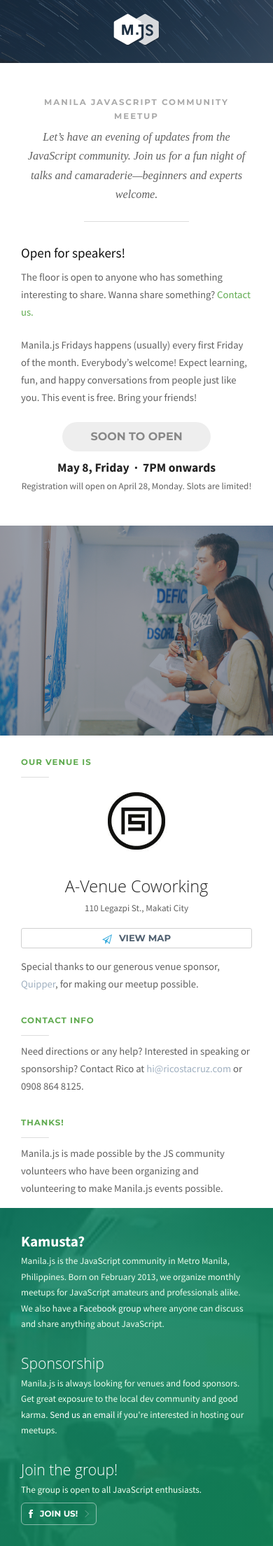
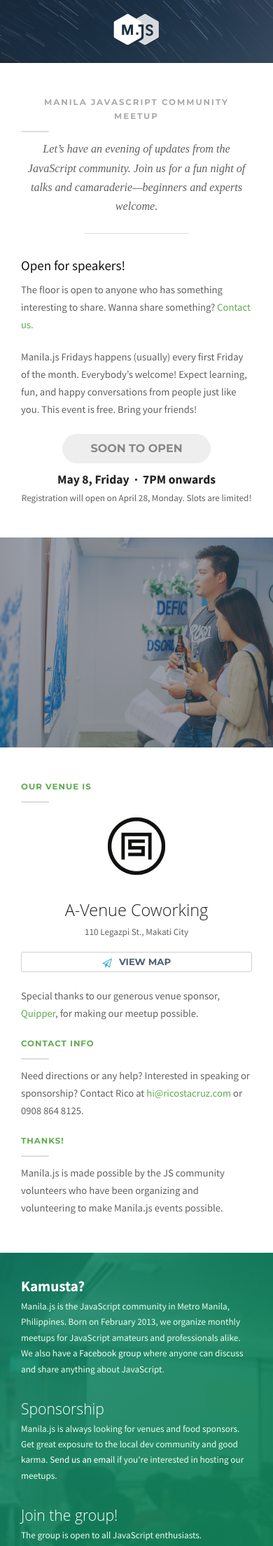
Before and after one commit to manilajs/manilajs.com, a Jekyll site: the page built from index.html, in a window 390 px wide. Shown: the top 2209 px of the page at 70% size. Built offline with Jekyll 4.4.1, drawn with Linux system fonts in a browser that asks for light colours; nearby versions of some CDN libraries; some web fonts are replaced.

Commit message:
Markdownify the venue stuff

```diff
--- /dev/null
+++ b/_includes/location-box-tbd.html
@@ -0,0 +1,4 @@
+<div class='location-box'>
+<h4 class='title'>TBD</h4>
+<div class='icon -placeholder'></div>
+</div>
--- /dev/null
+++ b/_includes/location-box.html
@@ -0,0 +1,14 @@
+<div class='location-box'>
+  {% if include.venue.icon %}
+    <div class='icon -logo'>
+      <img src='{{ include.venue.icon }}' alt='{{ include.venue.name }}'>
+    </div>
+  {% else %}
+    <div class='icon -placeholder'></div>
+  {% endif %}
+  <h4 class='title'>
+    <a href='{{ include.venue.url }}'>{{ include.venue.name }}</a>
+  </h4>
+  <p class='address'>{{ include.venue.address }}</p>
+  <a href='{{ include.venue.map }}' class='map' target='_blank'>View map</a>
+</div>
--- /dev/null
+++ b/_includes/s-venue.md
@@ -0,0 +1,17 @@
+#### Our venue is
+
+{% if page.venue %}
+{% include location-box.html venue=page.venue %}{% else %}
+{% include location-box-tbd.html %}{% endif %}
+
+Special thanks to our generous venue sponsor, [Quipper](http://quipper.com),
+for making our meetup possible.
+
+#### Contact info
+
+Need directions or any help? Interested in speaking or sponsorship? Contact
+Rico at [hi@ricostacruz.com](mailto:hi@ricostacruz.com) or 0908 864 8125.
+
+#### Thanks!
+
+Manila.js is made possible by the JS community volunteers who have been organizing and volunteering to make Manila.js events possible.
--- a/_includes/section-venue.html
+++ /dev/null
@@ -1,92 +0,0 @@
-<section class='section-venue'>
-
-  <!-- Venue -->
-  {% if page.venue %}
-    <section class='section content-article venue' id="venue">
-      <div class="in">
-        <h3>Our venue is</h3>
-        <div class='location-box'>
-          {% if page.venue.icon %}
-            <div class='icon -logo'>
-              <img src='{{ page.venue.icon }}' alt='{{ page.venue.name }}'>
-            </div>
-          {% else %}
-            <div class='icon -placeholder'></div>
-          {% endif %}
-          <h4>
-            <a href='{{ page.venue.url }}'>{{ page.venue.name }}</a>
-          </h4>
-          <p class='address'>{{ page.venue.address }}</p>
-          <a href='{{ page.venue.map }}' class='map' target='_blank'>View map</a>
-        </div>
-        <p>
-          {{ page.venue.description }}
-        </p>
-      </div>
-    </section>
-
-  <!-- Venue TBD -->
-  {% else %}
-
-    <section class='section content-article venue' id="venue">
-      <div class="in">
-        <h3>Venue TBD</h3>
-        <div class='location-box'>
-          <div class='icon -placeholder'></div>
-        </div>
-        <p>
-          We are still looking for a venue for this meetup. Interested to
-          hold a Manila.js meetup in your office? Drop us a note!
-        </p>
-      </div>
-    </section>
-
-  {% endif %}
-
-  {% if page.drinkup %}
-    <section class='section content-article' id="drinkup">
-      <div class="in">
-        <h3>After-drinkup</h3>
-        <div class='location-box -afterparty'>
-          {% if page.drinkup.icon %}
-            <div class='icon -logo -smaller'><img src='{{ page.drinkup.icon }}' alt='{{ page.drinkup.name }}'></div>
-          {% else %}
-            <div class='icon -beerplaceholder'></div>
-          {% endif %}
-          {% if page.drinkup.url %}
-            <h4><a href="{{ page.drinkup.url }}">{{ page.drinkup.name }}</a></h4>
-          {% else %}
-            <h4>{{ page.drinkup.name }}</h4>
-          {% endif %}
-          <p class='address'>{{ page.drinkup.location }}</p>
-          <a href='{{ page.drinkup.map }}' class='map' target='_blank'>View map</a>
-        </div>
-        <p>Join us for drinks at {{ page.drinkup.name }}
-        after the event! {{ page.drinkup.name }} is located
-        at {{ page.drinkup.location }}, just a few paces away from the venue
-        and serves {{ page.drinkup.serves }}.</p>
-      </div>
-    </section>
-  {% endif %}
-
-  <section class='section content-article'>
-    <div class="in">
-      <h3>Contact info</h3>
-      <p>
-        Need directions or any help? Interested in speaking or sponsorship? Contact
-        Rico at <a href='mailto:{{ site.contact.email }}'>{{ site.contact.email }}</a> or <b>0908 864 8125</b>.
-      </p>
-    </div>
-  </section>
-
-  <section class='section content-article'>
-    <div class="in">
-      <h3>Thanks!</h3>
-      <p>
-        Manila.js is made possible by the JS community volunteers who have been
-        organizing and volunteering to make Manila.js events possible.
-      </p>
-    </div>
-  </section>
-
-</section>
--- a/_layouts/event.html
+++ b/_layouts/event.html
@@ -21,7 +21,15 @@
 </section>
 
 {% include section-venue-image.html %}
-{% include section-venue.html %}
+
+<section class='section'>
+  <div class='in formatted-content'>
+{% capture mkdn %}
+{% include s-venue.md %}
+{% endcapture %}{{ mkdn | markdownify }}
+  </div>
+</section>
+
 {% include section-about-us.html %}
 {% include section-signup.html %}
 
--- a/_sass/components/content-article.scss
+++ b/_sass/components/content-article.scss
@@ -42,27 +42,6 @@
     border-radius: 2px;
   }
 
-  h4,
-  h4 a,
-  h4 a:visited {
-    font-weight: 300;
-    font-family: open sans, sans-serif;
-    color: #222;
-  }
-
-  h4 {
-    font-size: 1.6em;
-  }
-
-  a:visited,
-  a {
-    color: #a0b0c0;
-  }
-
-  a:hover {
-    color: #506070;
-  }
-
   p + p {
     margin-top: 20px;
   }
--- a/_sass/components/formatted-content.scss
+++ b/_sass/components/formatted-content.scss
@@ -21,6 +21,33 @@
 
   > h3 + p {
     margin-top: -1.5em;
+  }
+
+  > h4 {
+    text-transform: uppercase;
+    font-weight: bold;
+    font-size: 0.8em;
+    letter-spacing: 1px;
+    font-family: montserrat, sans-serif;
+    color: $green;
+
+    @media (min-width: 769px) {
+      margin-top: 3.5em;
+    }
+
+    + p {
+      margin-top: -0.5em;
+    }
+  }
+
+  > h4:after {
+    display: block;
+    content: '';
+    width: 40px;
+    height: 2px;
+    background: #ddd;
+    margin: 10px 0;
+    border-radius: 2px;
   }
 
   > hr {
--- a/_sass/components/location-box.scss
+++ b/_sass/components/location-box.scss
@@ -3,13 +3,18 @@
  * could be a drinkup (.-afterparty)
  */
 
-.location-box {
+.all .location-box {
   & {
-    margin: 0 0 1em 0;
+    margin: -0.5em 0 1em 0;
   }
 
   &:last-child {
     margin-bottom: 0;
+  }
+
+  h4, p {
+    margin: 0;
+    padding: 0;
   }
 
   .address {
@@ -53,7 +58,7 @@
   }
 
   @media (max-width: 768px) {
-    h4, .address {
+    .title, .address {
       text-align: center;
     }
     a.map {
@@ -64,6 +69,27 @@
       padding-top: 2px;
       padding-bottom: 2px;
     }
+  }
+
+  .title,
+  .title a,
+  .title a:visited {
+    font-weight: 300;
+    font-family: open sans, sans-serif;
+    color: #222;
+  }
+
+  .title {
+    font-size: 1.6em;
+  }
+
+  a:visited,
+  a {
+    color: #a0b0c0;
+  }
+
+  a:hover {
+    color: #506070;
   }
 }
 
--- a/assets/style.scss
+++ b/assets/style.scss
@@ -8,6 +8,7 @@
 @import url(http://fonts.googleapis.com/css?family=Playfair+Display:400italic);
 
 $blacker: #111;
+$green: #60ab50;
 
 @import 'utils/clearfix';
 @import 'utils/ionicons';
```
